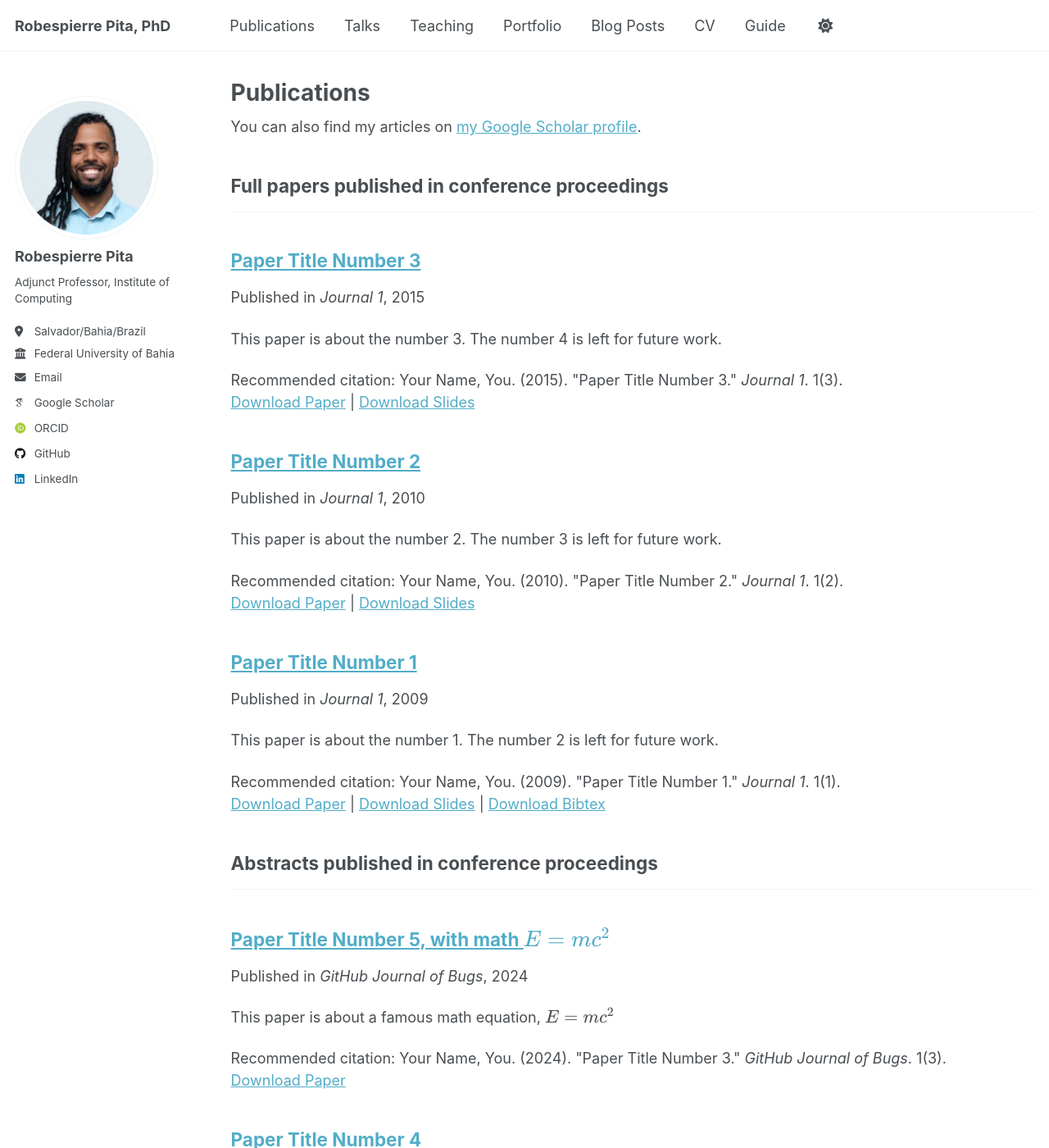
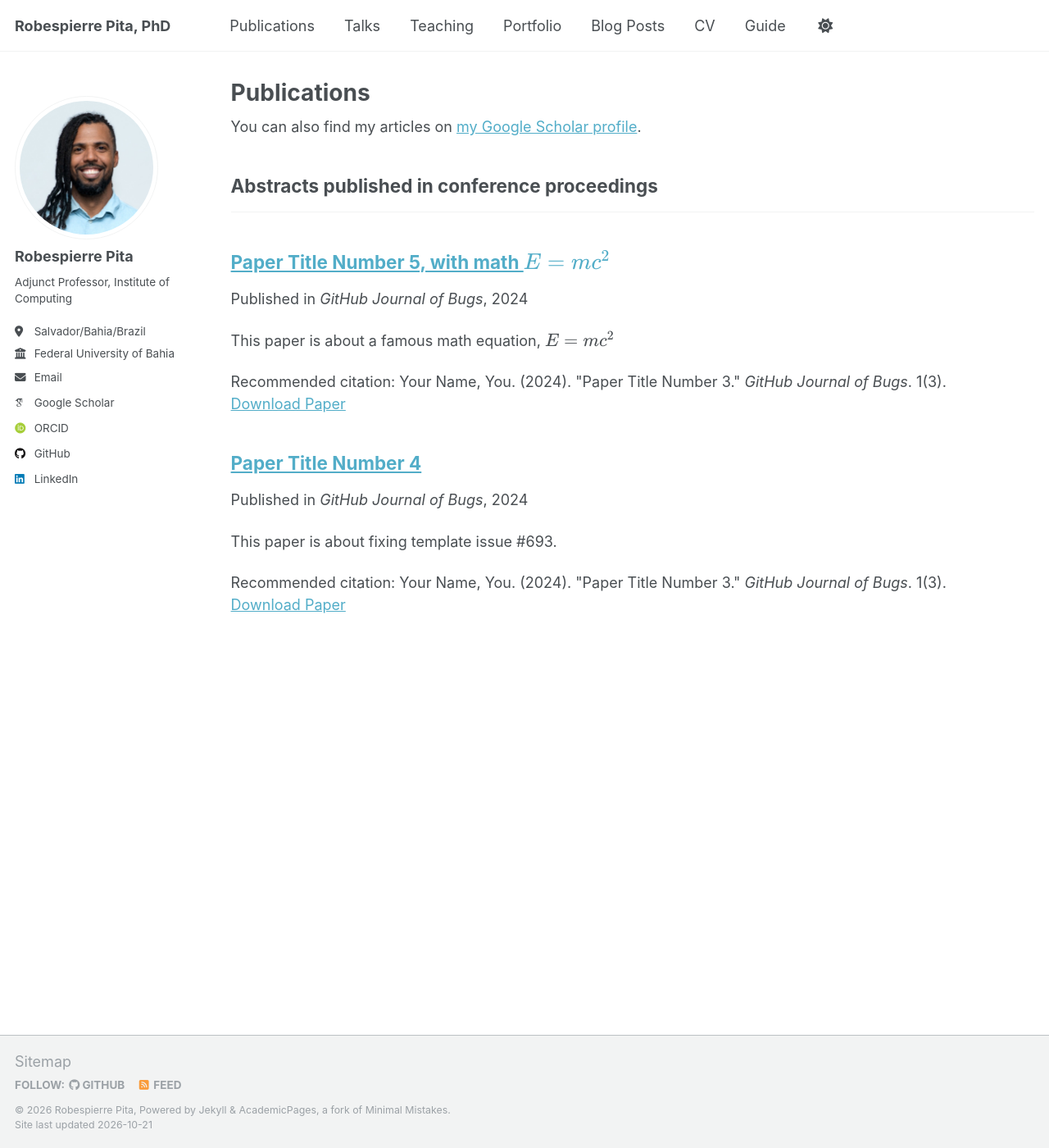
Before and after one commit to pierrepita/pierrepita.github.io, a Jekyll site: the page built from _pages/publications.html, in a window 1280 px wide and 1400 px high. Shown: the whole window at 82% size. Built offline with Jekyll 4.4.1, drawn with Linux system fonts in a browser that asks for light colours; some web fonts are replaced; a script that is not in the unit is left out; part of the change alters nothing that is shown.

```diff
--- a/_config.yml
+++ b/_config.yml
@@ -82,8 +82,9 @@ author:
 publication_category:
   books:
     title: 'Books'
-  manuscripts:
+  manuscripts1:
     title: 'Full-length articles published in journals'
+  manuscripts2:
     title: 'Full papers published in conference proceedings'
   conferences:
     title: 'Abstracts published in conference proceedings'
```
